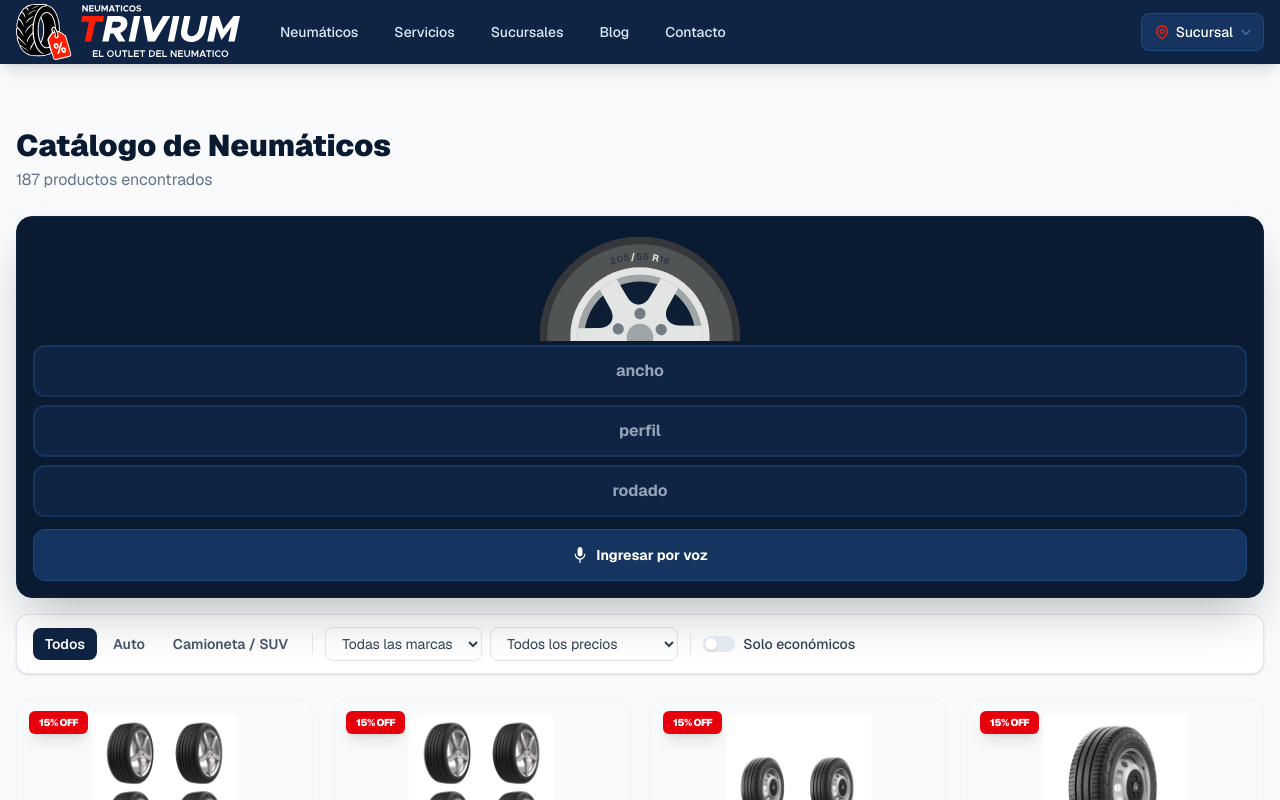
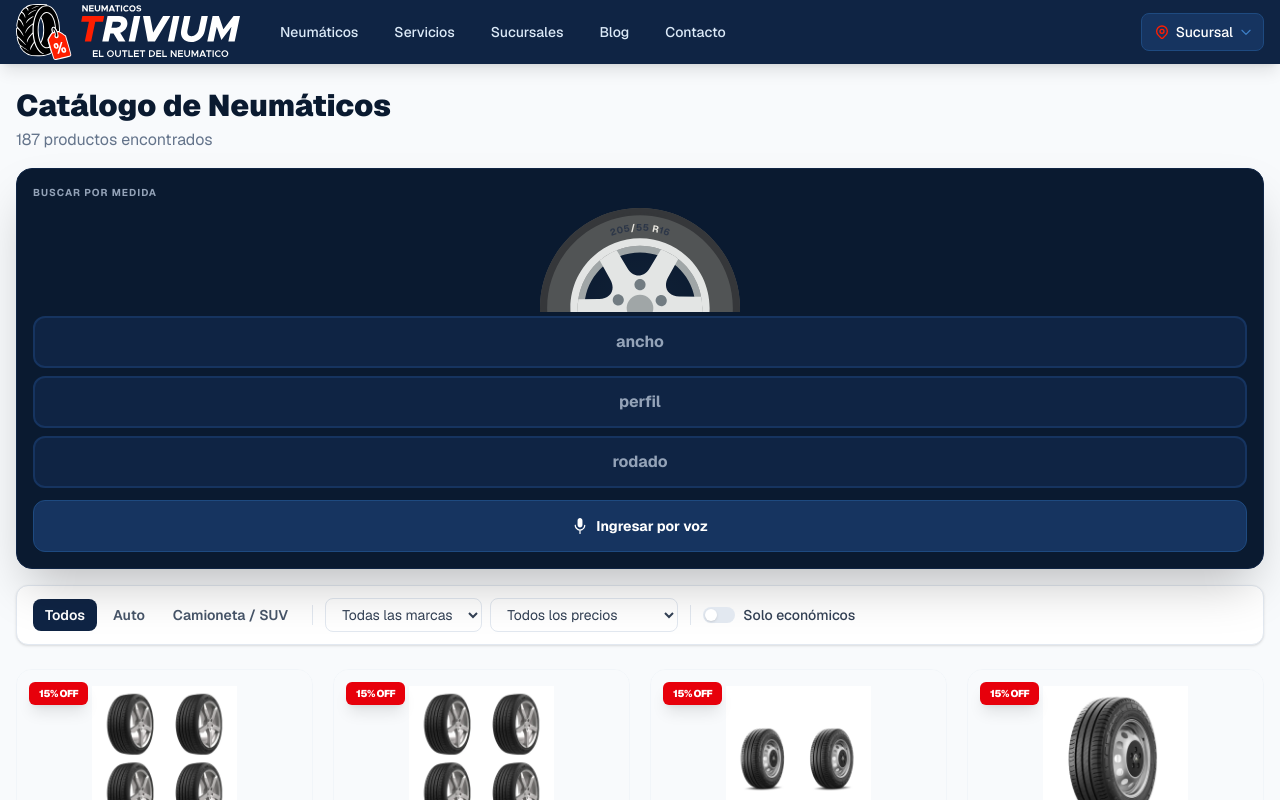
Before and after one commit to AugustinCrochat/neumaticos-trivium, a Next.js app: page /catalogo in a window 1280 px wide. Shown: the top 800 px of the page. Built offline with nearby package versions, Linux system fonts and the light colour scheme.

Commit message:
feat: improve layout and spacing in BuscarPage, CatalogSection, and TireSizeSearch components for enhanced user experience

```diff
--- a/src/app/buscar/page.tsx
+++ b/src/app/buscar/page.tsx
@@ -112,7 +112,7 @@ export default async function BuscarPage({ searchParams }: Props) {
 
   return (
     <div className="min-h-screen bg-white">
-      <div className="max-w-7xl mx-auto px-4 py-8">
+      <div className="max-w-7xl mx-auto px-4 pt-4 pb-8">
         <div className="flex flex-col lg:flex-row gap-8 items-start">
 
           {/* Sidebar con buscador */}
@@ -153,9 +153,12 @@ export default async function BuscarPage({ searchParams }: Props) {
             {exactResults.length > 0 && (
               <section>
                 <div className="flex items-baseline justify-between mb-4">
-                  <h2 className="text-xl font-black text-navy-900">Medida buscada</h2>
+                  <div className="flex items-baseline gap-3">
+                    <h2 className="text-xl font-black text-navy-900">Medida buscada</h2>
+                    <span className="text-sm text-slate-400">{exactResults.length} resultado{exactResults.length !== 1 ? "s" : ""}</span>
+                  </div>
                   {exactResults.length > 5 && (
-                    <span className="text-sm text-slate-400">{exactResults.length} resultados</span>
+                    <span className="text-sm text-slate-400">Mostrando 5 de {exactResults.length}</span>
                   )}
                 </div>
                 <div className="grid grid-cols-2 md:grid-cols-3 gap-4">
--- a/src/components/home/CatalogSection.tsx
+++ b/src/components/home/CatalogSection.tsx
@@ -43,10 +43,10 @@ export function CatalogSection() {
   }
 
   return (
-    <section id="catalogo" className="py-16 bg-slate-50">
+    <section id="catalogo" className="pt-6 pb-16 bg-slate-50">
       <div className="max-w-7xl mx-auto px-4">
         {/* Header */}
-        <div className="mb-6">
+        <div className="mb-4">
           <h2 className="text-3xl font-black text-navy-900 mb-1">
             Catálogo de Neumáticos
           </h2>
--- a/src/components/ui/TireSizeSearch.tsx
+++ b/src/components/ui/TireSizeSearch.tsx
@@ -363,6 +363,9 @@ export function TireSizeSearch({
 
   return (
     <div className={`bg-navy-900 rounded-2xl border border-navy-800 ${compact ? 'p-4' : 'p-6'} shadow-2xl relative group w-full`}>
+      <p className={`font-bold text-slate-400 uppercase tracking-widest ${compact ? 'text-[10px] mb-1' : 'text-xs mb-2'}`}>
+        Buscar por medida
+      </p>
       <TireDiagram width={width} aspect={profile} rim={rim} focused={focused} compact={compact} />
 
       {showScanner && (
```
